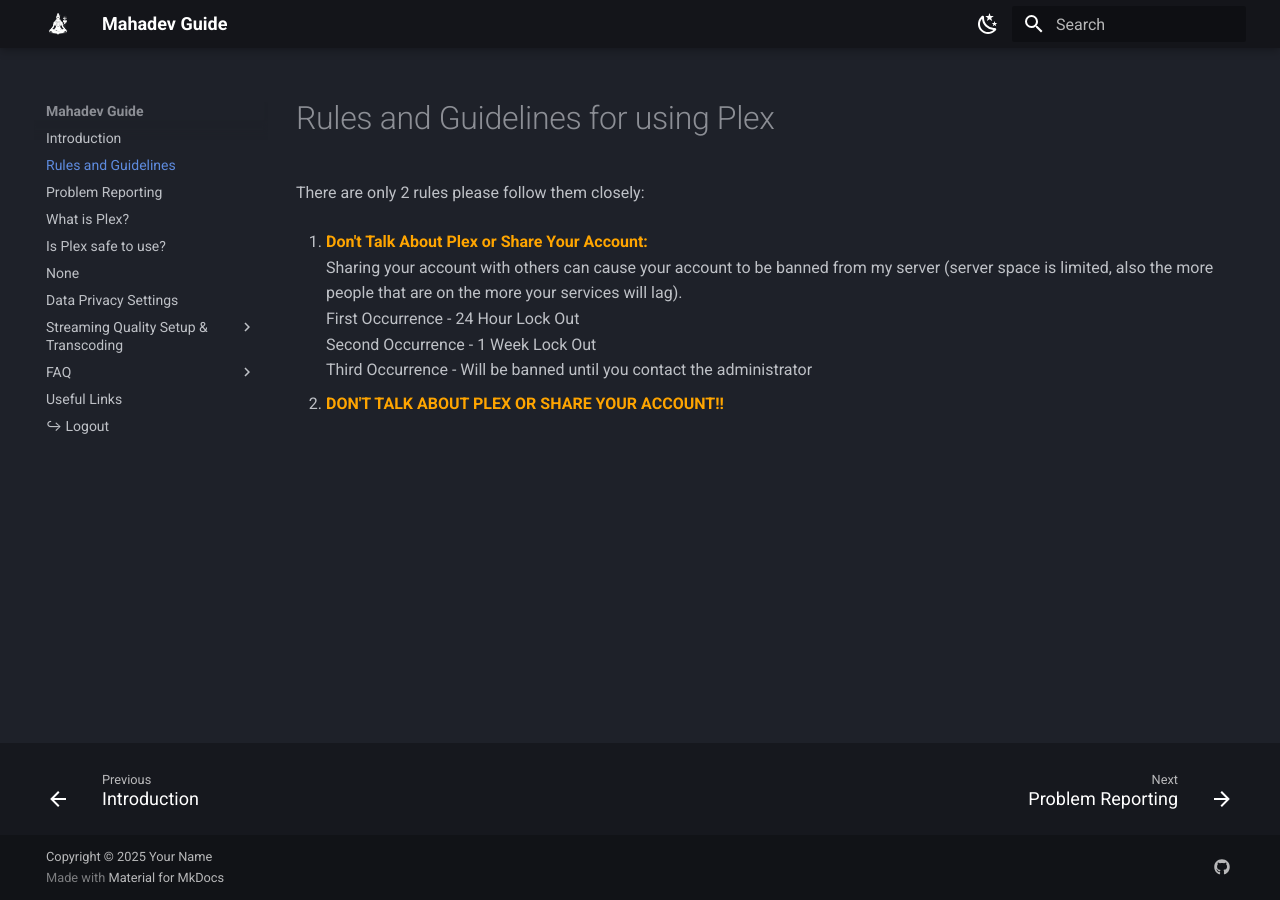
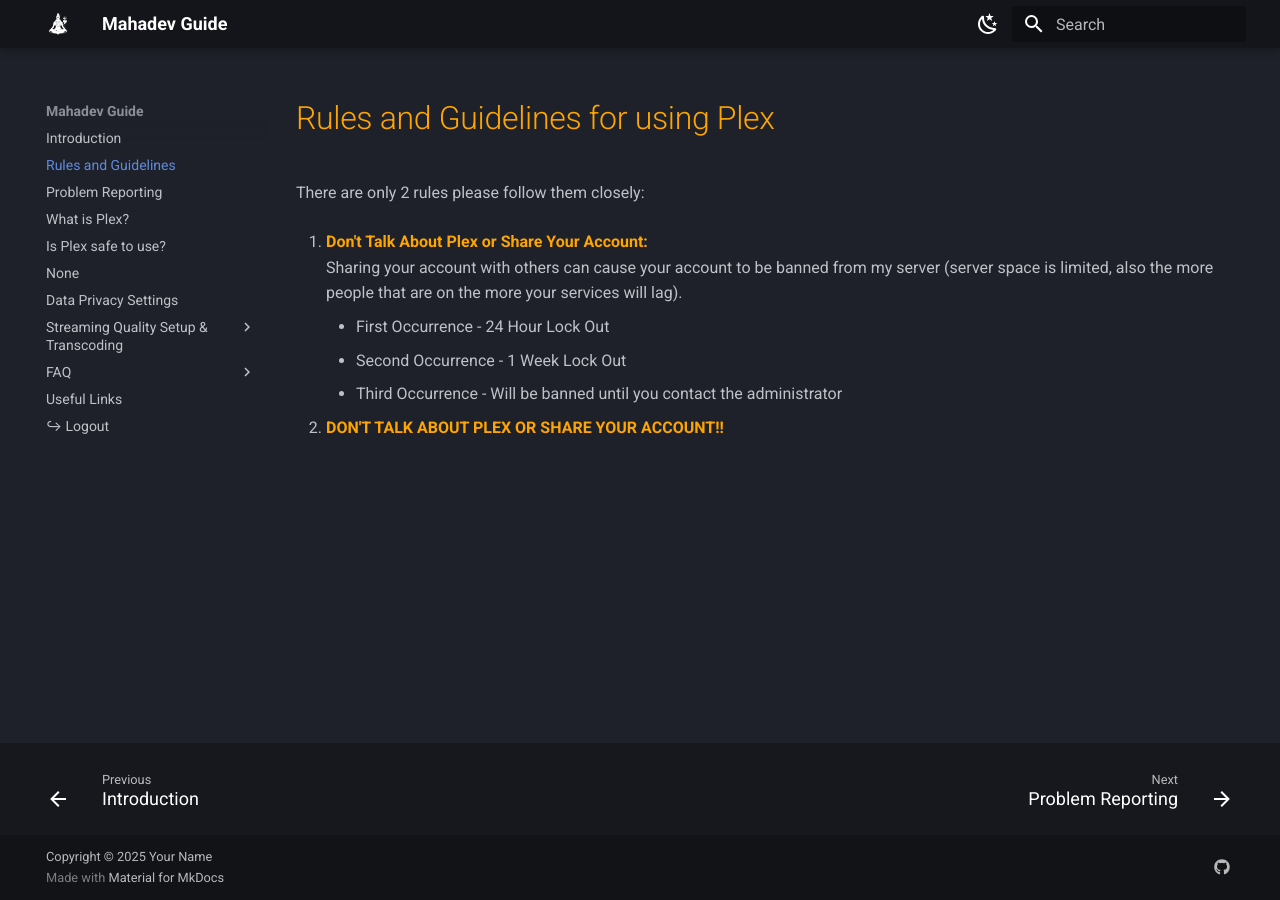
Before and after one commit to sagar4884/plex-guide, an MkDocs documentation site: the page built from docs/rules-and-guidelines.md, in a window 1280 px wide. Built offline with MkDocs 1.6.1 and Material for MkDocs 9.7.7, drawn with Linux system fonts in a browser that asks for light colours.

Commit message:
Update rules-and-guidelines.md

```diff
--- a/docs/rules-and-guidelines.md
+++ b/docs/rules-and-guidelines.md
@@ -1,11 +1,11 @@
-# Rules and Guidelines for using Plex
+# <span style="color:orange">Rules and Guidelines for using Plex </span>
 
 There are only 2 rules please follow them closely:
 
 1. <span style="color:orange"> **Don't Talk About Plex or Share Your Account:** </span> <br>
-   Sharing your account with others can cause your account to be banned from my server (server space is limited, also the more people that are on the more your services will lag).<br>
-       First Occurrence - 24 Hour Lock Out<br>
-       Second Occurrence - 1 Week Lock Out<br>
-       Third Occurrence - Will be banned until you contact the administrator<br>
+   Sharing your account with others can cause your account to be banned from my server (server space is limited, also the more people that are on the more your services will lag).
+    *  First Occurrence - 24 Hour Lock Out<br>
+    *  Second Occurrence - 1 Week Lock Out<br>
+    *  Third Occurrence - Will be banned until you contact the administrator<br>
 
 2. <span style="color:orange"> **DON'T TALK ABOUT PLEX OR SHARE YOUR ACCOUNT!!** </span>
```
